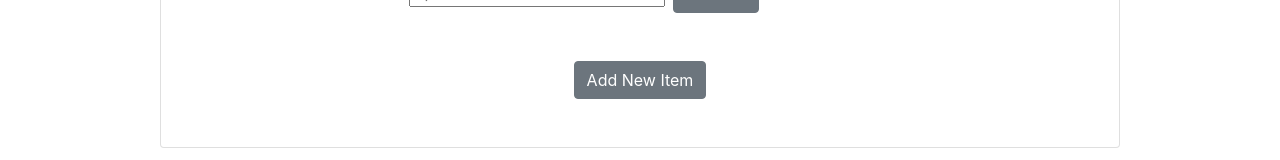
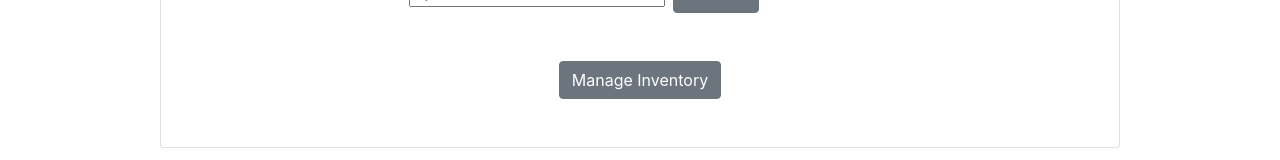
Before and after one commit to tanimtonni12/warehouse_management_client_side, a React (Create React App) app: page /inventory/1 in a window 1280 px wide. Shown: the part 354-514 px from the top of the page. Built offline with nearby package versions, Linux system fonts and the light colour scheme; no server answers; sample sign-in values are in the browser's storage.

Commit message:
all updated

```diff
--- a/src/components/SingleInventory/SingleInventory.js
+++ b/src/components/SingleInventory/SingleInventory.js
@@ -2,7 +2,7 @@ import React, { useEffect, useState } from 'react';
 import { Link, useParams } from 'react-router-dom';
 import { toast, ToastContainer } from 'react-toastify';
 import icon from '../../images/taka.png'
-// comment
+
 const SingleInventory = () => {
     const { id } = useParams();
     const [item, setItem] = useState({});
@@ -103,7 +103,7 @@ const SingleInventory = () => {
 
                     </div>
                     <div className='text-center my-5'>
-                        <button className='btn btn-secondary'><Link className='text-decoration-none text-white' to='/manageInventory'>Add New Item</Link></button>
+                        <button className='btn btn-secondary'><Link className='text-decoration-none text-white' to='/manageInventory'>Manage Inventory</Link></button>
                     </div>
                 </div>
             </div>
```
